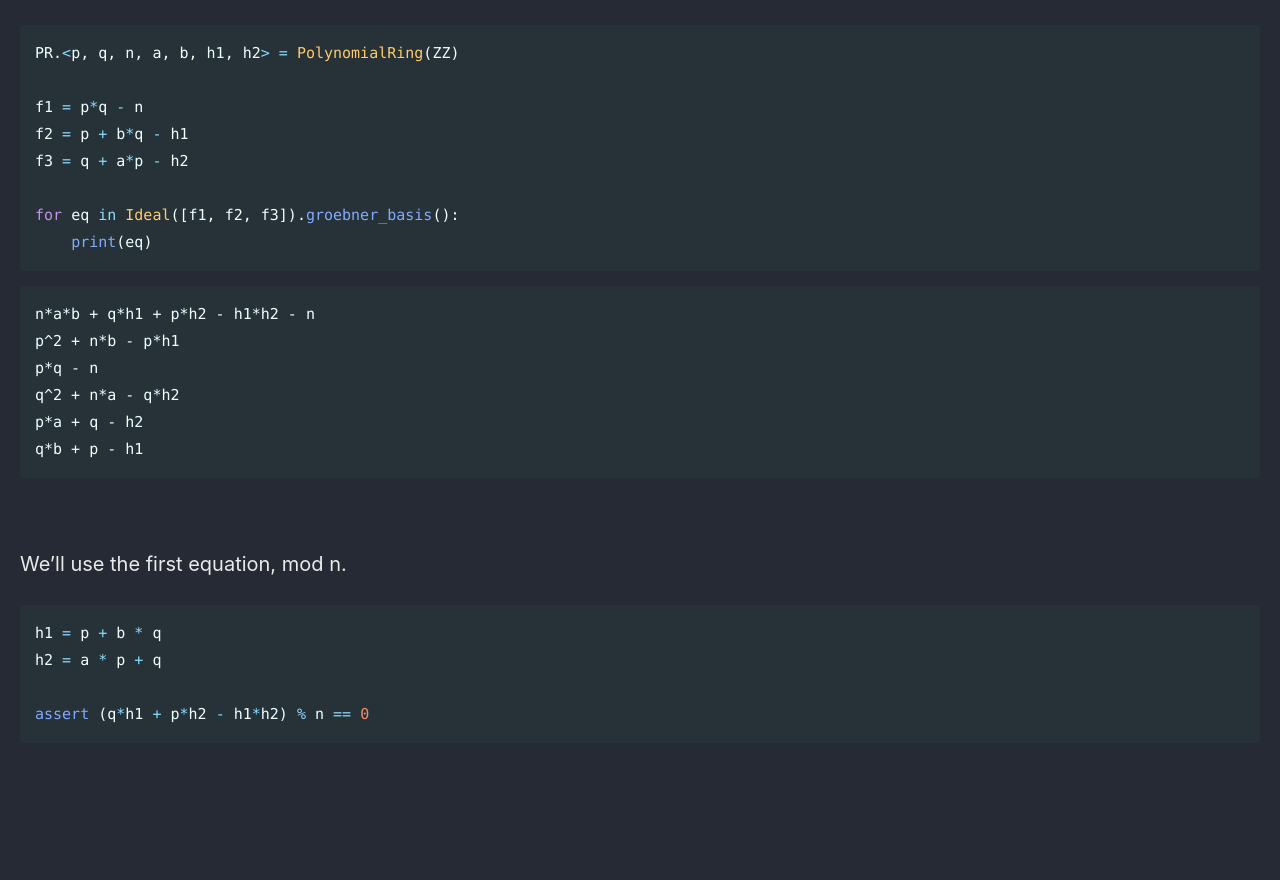
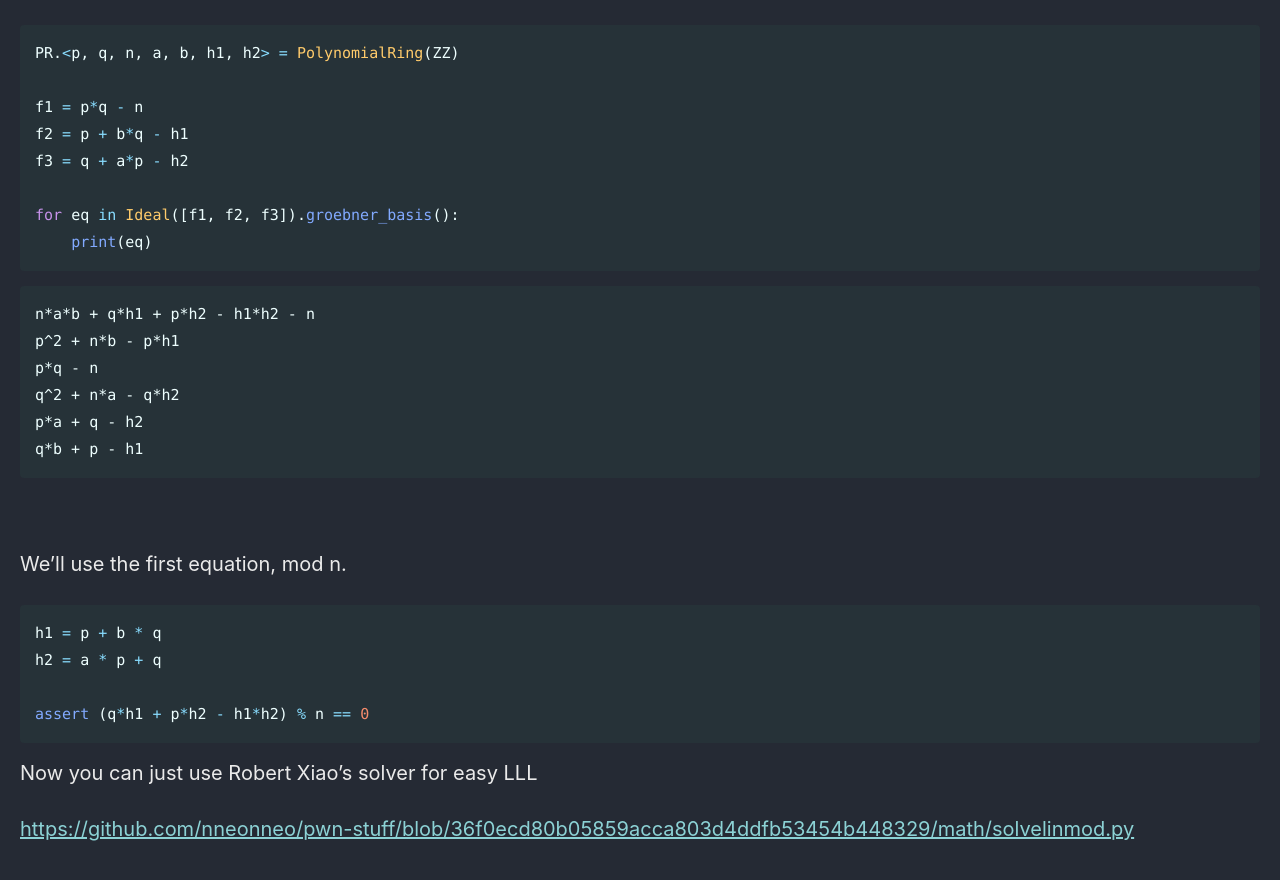
Before and after one commit to Connor-McCartney/Connor-McCartney.github.io, a Jekyll site: the page built from _pages/cryptography/rsa/BLAHAJ-angstrom-CTF-2024.md, in a window 1280 px wide and 900 px high, scrolled down 1991 px. Shown: the top 880 px of the window. Built offline with Jekyll 4.4.1, drawn with Linux system fonts in a browser that asks for light colours; cached includes are drawn as plain includes; before the commit the page ends 2779 px from its top, so only the background shows below that.

Commit message:
Update BLAHAJ-angstrom-CTF-2024.md

````diff
--- a/_pages/cryptography/rsa/BLAHAJ-angstrom-CTF-2024.md
+++ b/_pages/cryptography/rsa/BLAHAJ-angstrom-CTF-2024.md
@@ -109,3 +109,7 @@ h2 = a * p + q
 
 assert (q*h1 + p*h2 - h1*h2) % n == 0
 ```
+
+Now you can just use Robert Xiao's solver for easy LLL
+
+<https://github.com/nneonneo/pwn-stuff/blob/36f0ecd80b05859acca803d4ddfb53454b448329/math/solvelinmod.py>
````
